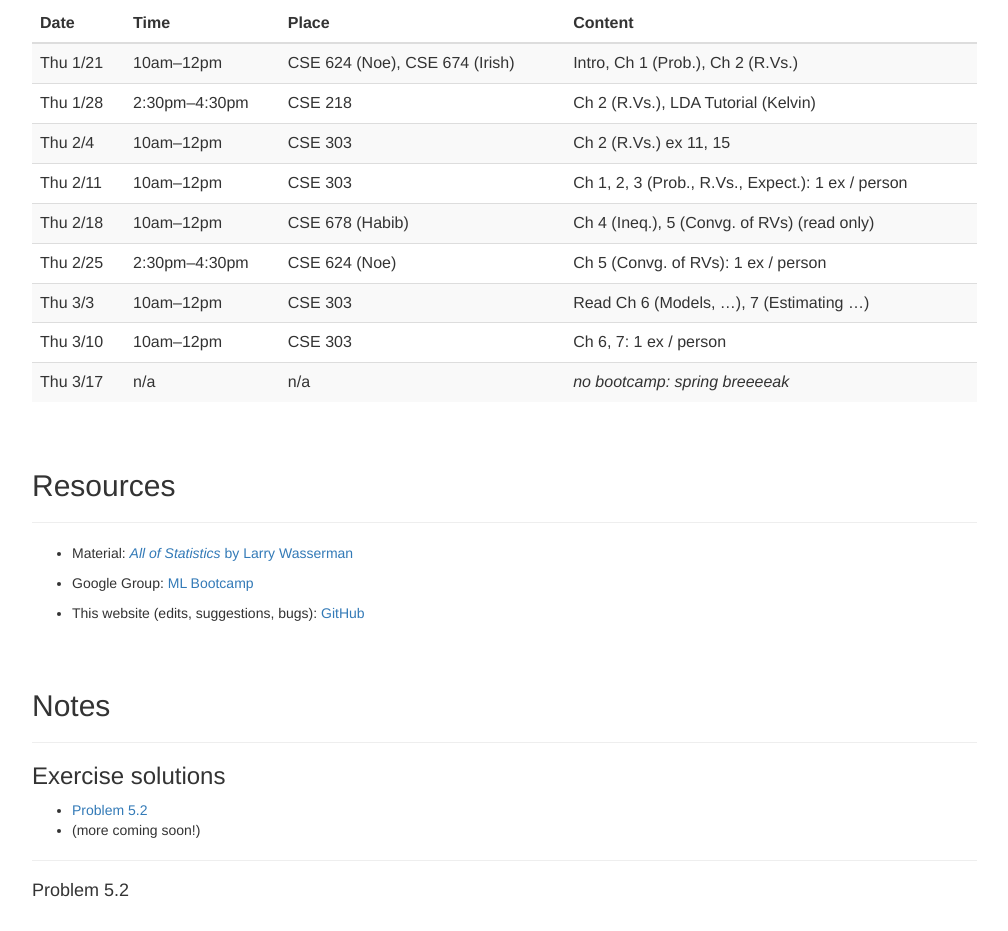
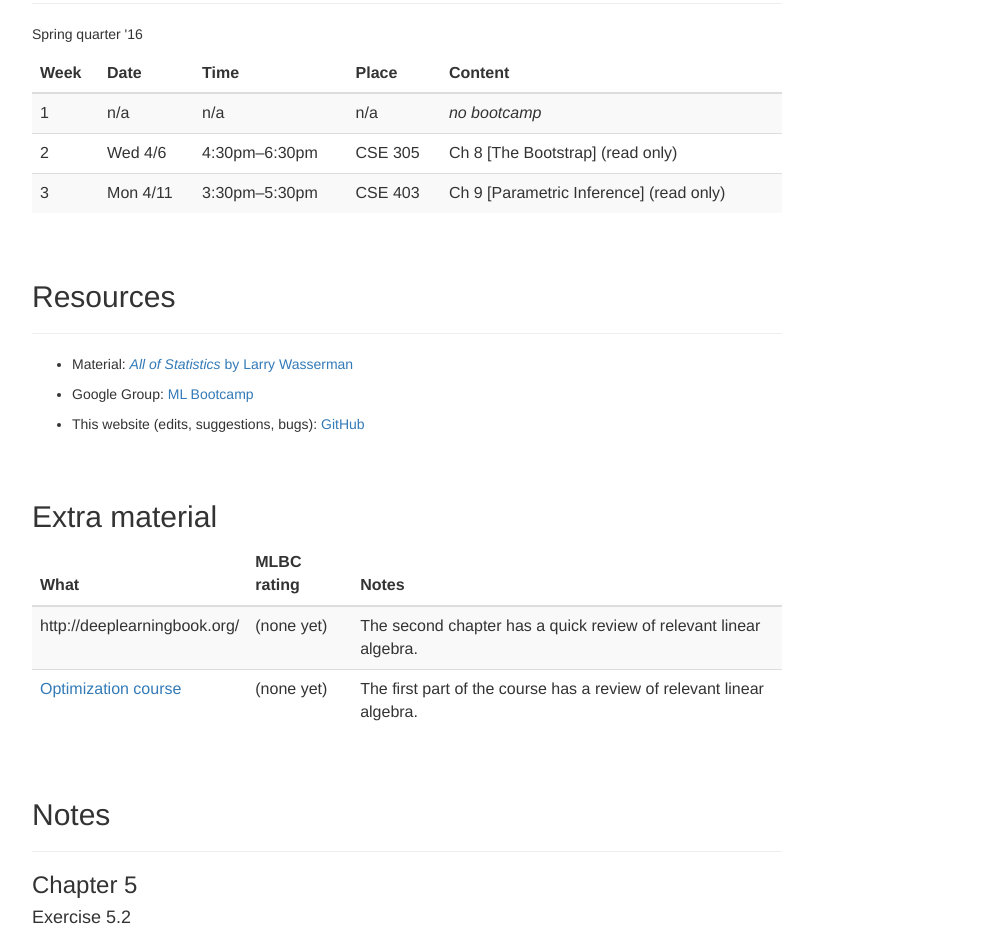
Before and after one commit to mbforbes/mlbc, a website: page index.html in a window 1280 px wide. Shown: the part 333-1264 px from the top of the page, without its empty margins (38-1046 px from the left). Drawn offline with nearby package versions, Linux system fonts and the light colour scheme; some packages are replaced by stand-ins of ours.

Commit message:
Update schedule for spring; add extra material section.

```diff
--- a/index.html
+++ b/index.html
@@ -10,16 +10,18 @@
 <body>
 	<div class="container">
 		<div class="row">
-			<div class="col-sm-12 col-md-10 col-lg-10">
+			<div class="col-sm-12 col-md-8 col-lg-8">
 
 <h1 id="ml-bootcamp">ML Bootcamp</h1>
 <h3 id="table-of-contents">Table of contents</h3>
-<p><div class="table-of-contents"><ul><li><a href="#schedule">Schedule</a></li><li><a href="#resources">Resources</a></li><li><a href="#notes">Notes</a></li><li><a href="#manifesto">Manifesto</a></li></ul></div></p>
+<p><div class="table-of-contents"><ul><li><a href="#schedule">Schedule</a></li><li><a href="#resources">Resources</a></li><li><a href="#extra-material">Extra material</a></li><li><a href="#notes">Notes</a></li><li><a href="#manifesto">Manifesto</a></li></ul></div></p>
 <h2 id="schedule">Schedule</h2>
 <hr>
+<p>Spring quarter '16</p>
 <table>
 <thead>
 <tr>
+<th>Week</th>
 <th>Date</th>
 <th>Time</th>
 <th>Place</th>
@@ -28,58 +30,25 @@
 </thead>
 <tbody>
 <tr>
-<td>Thu 1/21</td>
-<td>10am–12pm</td>
-<td>CSE 624 (Noe), CSE 674 (Irish)</td>
-<td>Intro, Ch 1 (Prob.), Ch 2 (R.Vs.)</td>
+<td>1</td>
+<td>n/a</td>
+<td>n/a</td>
+<td>n/a</td>
+<td><em>no bootcamp</em></td>
 </tr>
 <tr>
-<td>Thu 1/28</td>
-<td>2:30pm–4:30pm</td>
-<td>CSE 218</td>
-<td>Ch 2 (R.Vs.), LDA Tutorial (Kelvin)</td>
+<td>2</td>
+<td>Wed 4/6</td>
+<td>4:30pm–6:30pm</td>
+<td>CSE 305</td>
+<td>Ch 8 [The Bootstrap] (read only)</td>
 </tr>
 <tr>
-<td>Thu 2/4</td>
-<td>10am–12pm</td>
-<td>CSE 303</td>
-<td>Ch 2 (R.Vs.) ex 11, 15</td>
-</tr>
-<tr>
-<td>Thu 2/11</td>
-<td>10am–12pm</td>
-<td>CSE 303</td>
-<td>Ch 1, 2, 3 (Prob., R.Vs., Expect.): 1 ex / person</td>
-</tr>
-<tr>
-<td>Thu 2/18</td>
-<td>10am–12pm</td>
-<td>CSE 678 (Habib)</td>
-<td>Ch 4 (Ineq.), 5 (Convg. of RVs) (read only)</td>
-</tr>
-<tr>
-<td>Thu 2/25</td>
-<td>2:30pm–4:30pm</td>
-<td>CSE 624 (Noe)</td>
-<td>Ch 5 (Convg. of RVs): 1 ex / person</td>
-</tr>
-<tr>
-<td>Thu 3/3</td>
-<td>10am–12pm</td>
-<td>CSE 303</td>
-<td>Read Ch 6 (Models, …), 7 (Estimating …)</td>
-</tr>
-<tr>
-<td>Thu 3/10</td>
-<td>10am–12pm</td>
-<td>CSE 303</td>
-<td>Ch 6, 7: 1 ex / person</td>
-</tr>
-<tr>
-<td>Thu 3/17</td>
-<td>n/a</td>
-<td>n/a</td>
-<td><em>no bootcamp: spring breeeeak</em></td>
+<td>3</td>
+<td>Mon 4/11</td>
+<td>3:30pm–5:30pm</td>
+<td>CSE 403</td>
+<td>Ch 9 [Parametric Inference] (read only)</td>
 </tr>
 </tbody>
 </table>
@@ -96,15 +65,32 @@
 <p>This website (edits, suggestions, bugs): <a href="https://github.com/mbforbes/mlbc">GitHub</a></p>
 </li>
 </ul>
+<h2 id="extra-material">Extra material</h2>
+<table>
+<thead>
+<tr>
+<th>What</th>
+<th>MLBC rating</th>
+<th>Notes</th>
+</tr>
+</thead>
+<tbody>
+<tr>
+<td>http://deeplearningbook.org/</td>
+<td>(none yet)</td>
+<td>The second chapter has a quick review of relevant linear algebra.</td>
+</tr>
+<tr>
+<td><a href="https://inst.eecs.berkeley.edu/~ee127a/book/login/index.html">Optimization course</a></td>
+<td>(none yet)</td>
+<td>The first part of the course has a review of relevant linear algebra.</td>
+</tr>
+</tbody>
+</table>
 <h2 id="notes">Notes</h2>
 <hr>
-<h3 id="exercise-solutions">Exercise solutions</h3>
-<ul>
-<li><a href="#problem-52">Problem 5.2</a></li>
-<li>(more coming soon!)</li>
-</ul>
-<hr>
-<h4 id="problem-52">Problem 5.2</h4>
+<h3 id="chapter-5">Chapter 5</h3>
+<h4 id="exercise-52">Exercise 5.2</h4>
 <p>$$
 \def\E{\mathbb{E}}
 \def\Var{\mathbb{V}}
```
Also changed, not shown: index.md (+16 -18 lines), snippets/above.html (+1 -1 lines).
